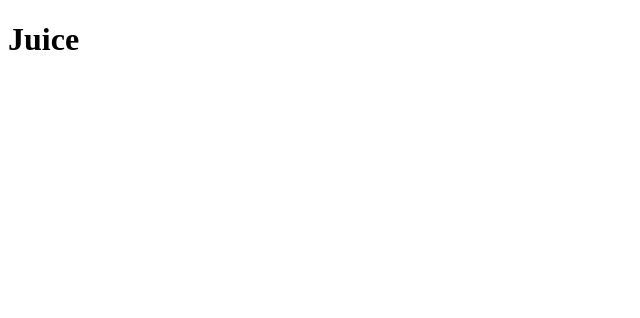
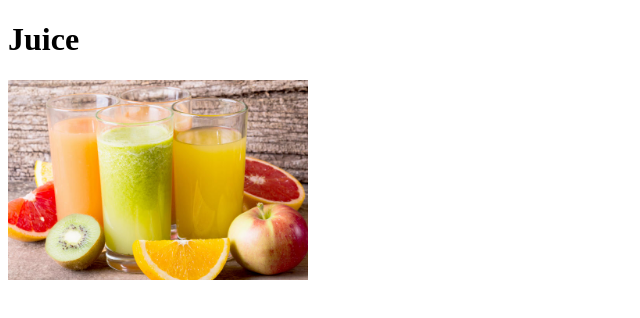
Before and after one commit to jpblicer/odin_recipes, a plain HTML site: page recipes/juice.html in a window 1280 px wide. Shown: the whole page, without its empty margins (0-640 px from the left). Drawn offline with Linux system fonts and the light colour scheme.

Commit message:
Added Juice Picture

```diff
--- a/recipes/juice.html
+++ b/recipes/juice.html
@@ -8,5 +8,6 @@
 </head>
 <body>
     <h1>Juice</h1>
+    <img src="juicepicture.jpg" alt="Glass of Juice" width="300px">
 </body>
 </html>
```
Also changed, not shown: index.html (+2 -1 lines), recipes/juicepicture.jpg (added).
